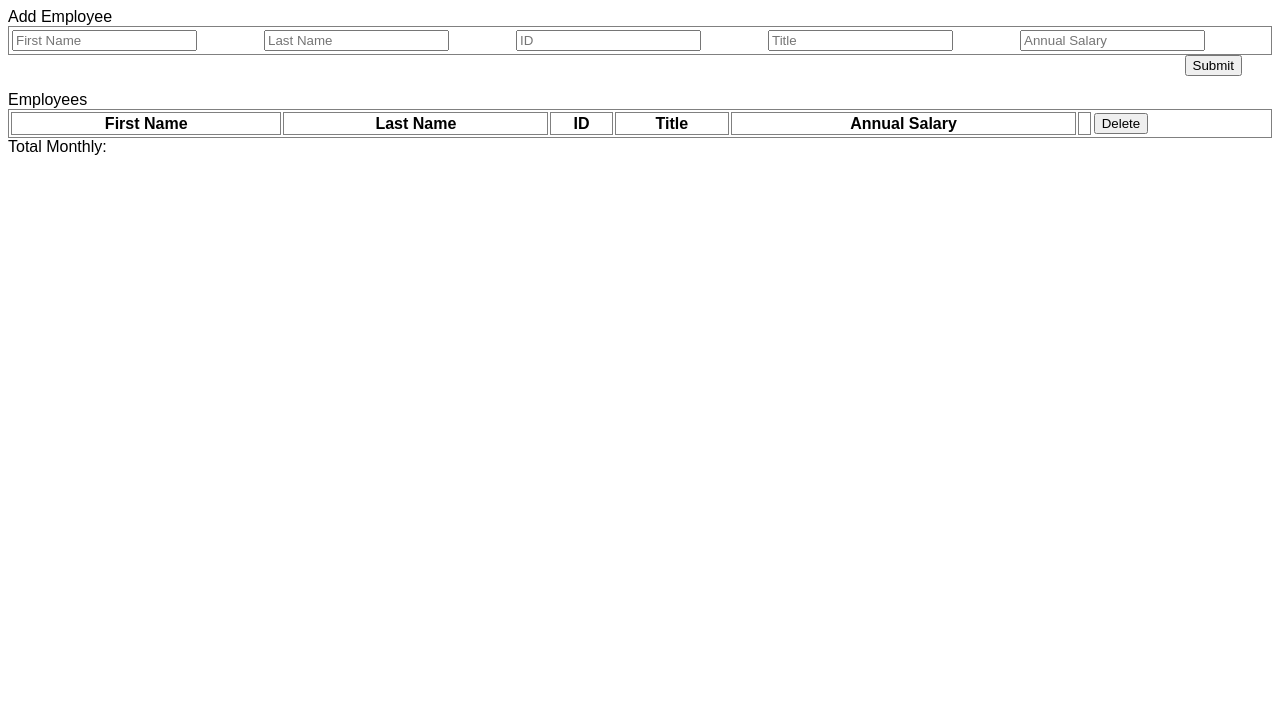
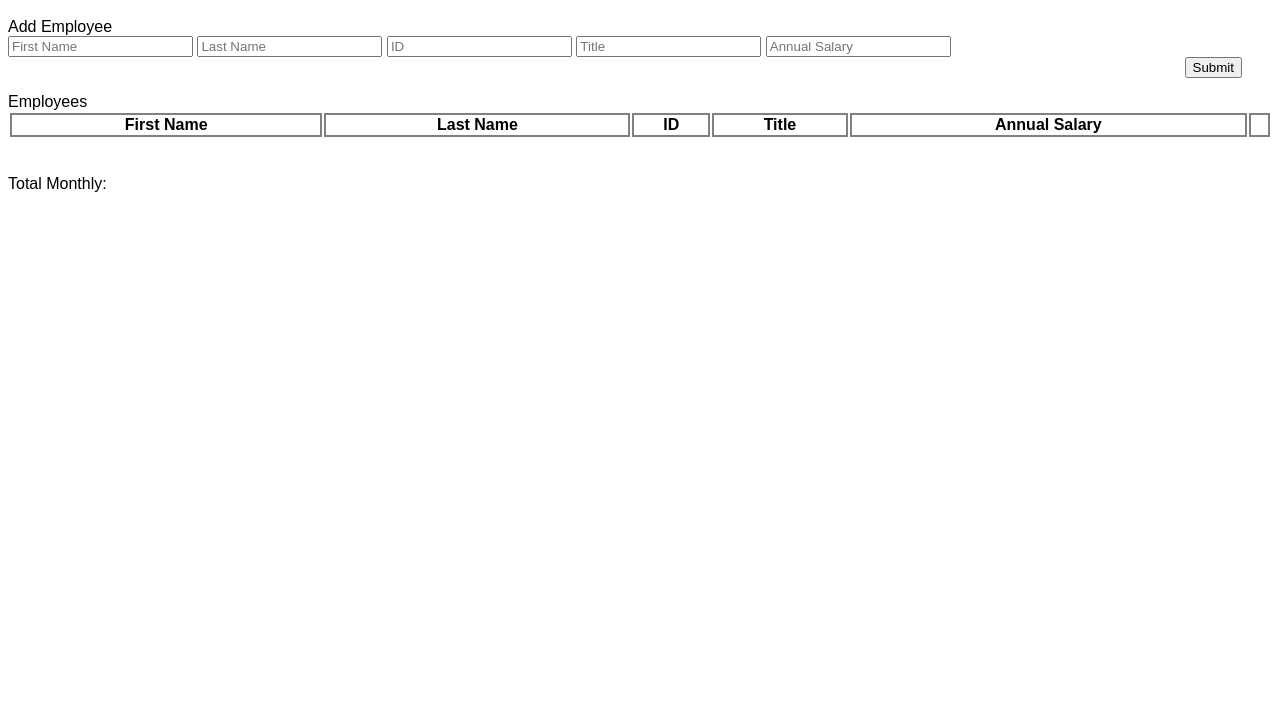
Before and after one commit to Leah-Atkins84/weekend-jquery-salary-calculator, a plain HTML site: page index.html in a window 1280 px wide. Shown: the part 73-800 px from the top of the page. Drawn offline with Linux system fonts and the light colour scheme.

Commit message:
This will add functions

```diff
--- a/client.js
+++ b/client.js
@@ -1,17 +1,29 @@
-console.log('Salary Calculator');
+// console.log('Salary Calculator');
 $(document).ready(readyNow);
+
+
 
 function readyNow() {
     console.log('ready now');
-    $('#submit-button').on('click', addEmp);
+    $('.submit-button').on('click', addEmp);
     //$('.clear-list').on('click', clearEmp);
 
 };
 
 function addEmp() {
-    console.log('in add emp');
+    console.log('Added:', $( '#fName' ).val());
 
+    $('#employee-table').append('<tr><td' + $('#fName') + '<tr><td' + $('#lName') + '<tr><td>' + $('#eId') + '<tr><td>' + $('#eTitle') + '<tr><td>' + $('#aSalary'));
+
+    $('#fName').val(''), $('#lName').val(''), $('#eId').val(''), $('#eTitle').val(''), $('#aSalary');
 };
+
+//$('#fName').val(),$('#lName').val(), $('#eId').val(), $('#eTitle').val(), $('#aSalary').val();
+
+function empTableDisplay() {
+    console.log('in empTableDisplay');
+
+}
 
 
 
@@ -20,3 +32,18 @@ function addEmp() {
 // function clearEmp() {
 
 // }
+
+
+
+// function newEmployee(firstName, lastName, empId, empTitle, anSalary){
+//     console.log('in newEmployee function', firstName, lastName, empId, empTitle, anSalary);
+//     let employeeObj={
+//         first: firstName,
+//         last: lastName,
+//         id: empId,
+//         title: empTitle,
+//         salary: anSalary
+//     }
+//     employees.push(employeeObj);// pushes employee info into employee array when employee added
+//     return true;
+// }// end newEmployee
--- a/index.html
+++ b/index.html
@@ -15,33 +15,41 @@
             <h1>Salary Calculator</h1>
         </header>
         <div id="add-employee">Add Employee</div>
-        <table>
-            <tr>
-                <td><input id="fName" type="text" placeholder="First Name" ></td>
-                <td><input id="lName" type="text" placeholder="Last Name" ></td>
-                <td><input id="eId" type="text" placeholder="ID"></td>
-                <td><input id="eTitle" type="text" placeholder="Title"></td>
-                <td><input id="aSalary" type="text" placeholder="Annual Salary"></td>
-            </tr>
-        </table>
+
+            <div id="employeeInputs">
+                <input id="fName" type="text" placeholder="First Name"/>
+                <input id="lName" type="text" placeholder="Last Name"/>
+                <input id="eId" type="text" placeholder="ID"/>
+                <input id="eTitle" type="text" placeholder="Title"/>
+                <input id="aSalary" type="text" placeholder="Annual Salary"/>
+           </div>
+
         <button class="submit-button">Submit</button>
         <br></br>
         <div id="employees">Employees</div>
         <table id="employee-table">
             <tr>
-                <th id="row">First Name</th>
-                <th id="row">Last Name</th>
-                <th id="row">ID</th>
-                <th id="row">Title</th>
-                <th id="row">Annual Salary</th>
-                <th id="row"></th>
-                <td>
+                <th>First Name</th>
+                <th>Last Name</th>
+                <th>ID</th>
+                <th>Title</th>
+                <th>Annual Salary</th>
+                <th></th>
+
+            </tr>
+            <!-- <tr>
+                <td></td>
+                <td></td>
+                <td></td>
+                <td></td>
+                <td></td>
+            </tr> -->
+                <!-- <td>
                     <button class="delete-button">Delete</button>
-                </td>
-            </tr>
-
+                </td>  -->
 
         </table>
+        <br></br>
         <div id="total-monthly">Total Monthly:</div>
 
 
--- a/stylesheet.css
+++ b/stylesheet.css
@@ -4,7 +4,8 @@ body{
 
 header{
     background-color: rgb(34, 219, 201);
-    margin: 10px;
+    margin: 20px;
+    margin-right: 20px;
     text-align: center;
     width: 100%;
     height: 50px;
@@ -16,12 +17,9 @@ header{
     float: right;
 }
 
-table{
-   width: 100%;
 
-}
-table, th{
-    border: 1px solid grey;
+th{
+    border: 2px solid grey;
 
 }
 #employee-table{
```
